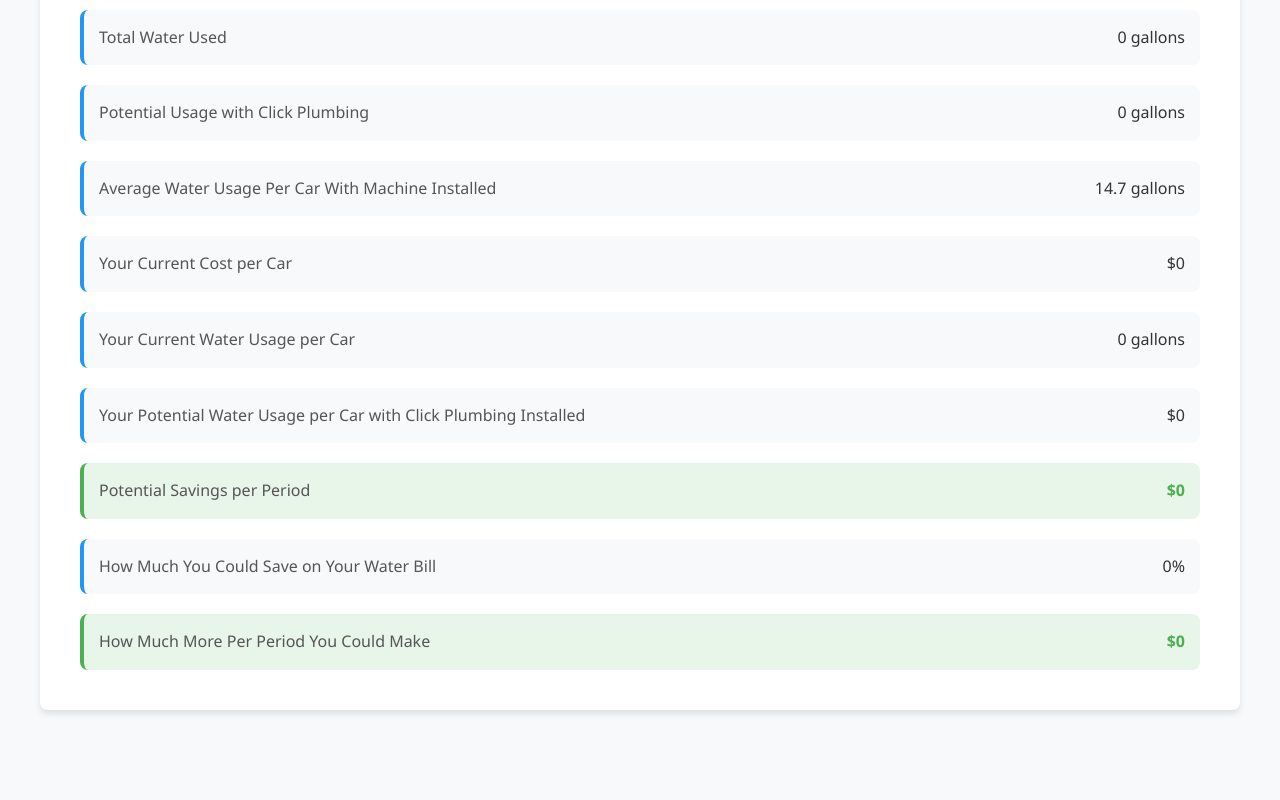
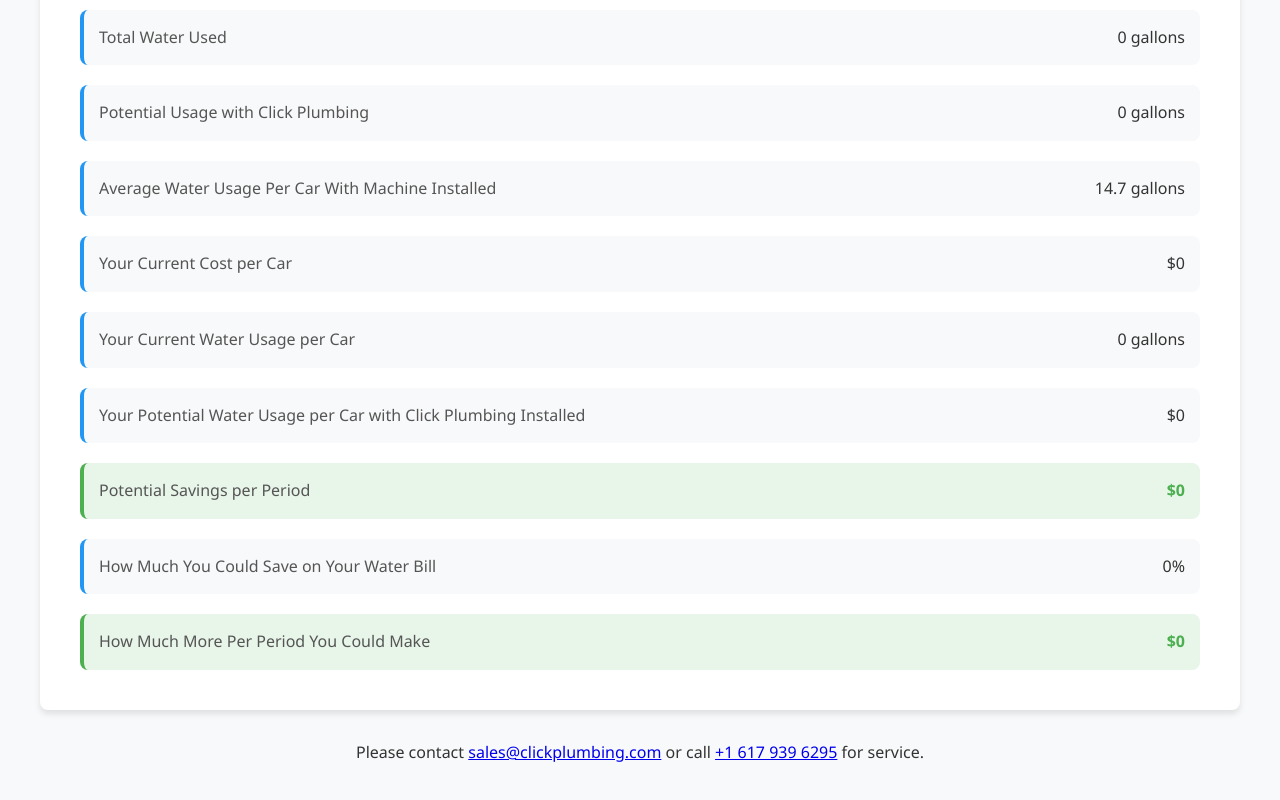
Before and after one commit to Click-Plumbing/click-plumbing.github.io, a plain HTML site: page index.html in a window 1280 px wide. Shown: the part 634-1434 px from the top of the page. Before the commit the page ends 1404 px from the top, so only its background shows below. Drawn offline with Linux system fonts and the light colour scheme.

Commit message:
added sales contact to the bottom

```diff
--- a/index.html
+++ b/index.html
@@ -286,5 +286,6 @@
         document.getElementById('fillAverage').addEventListener('click', fillAverageData);
         document.getElementById('clearData').addEventListener('click', clearAllData);
     </script>
+    <p style="text-align: center; margin-top: 30px;">Please contact <a href="mailto:sales@clickplumbing.com">sales@clickplumbing.com</a> or call <a href="tel:+16179396295">+1 617 939 6295</a> for service.</p>
 </body>
 </html>
```
